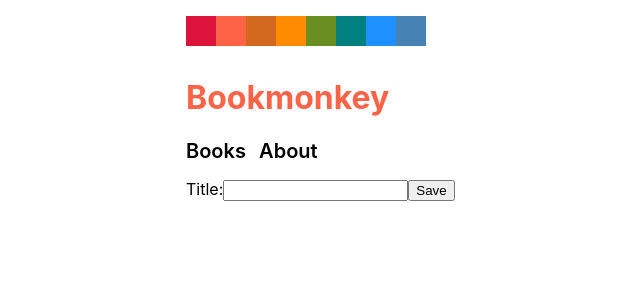
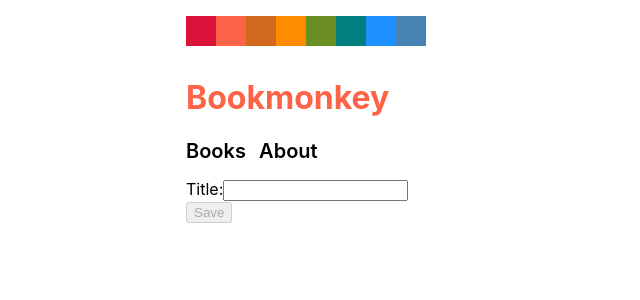
Before and after one commit to gabrielheinrich/react-typescript-workshop, a React (Create React App) app: page /books/1/edit in a window 1280 px wide. Shown: the top 300 px of the page, without its empty margins (154-794 px from the left). Built offline with nearby package versions, Linux system fonts and the light colour scheme; no server answers.

Commit message:
19 Add form validation

```diff
--- a/src/screens/BookEditScreen/BookEditScreen.tsx
+++ b/src/screens/BookEditScreen/BookEditScreen.tsx
@@ -18,14 +18,23 @@ export const BookEditScreen = () => {
     }
   }, [book]);
 
+  const titleError =
+    title.length < 5 ? "The title must be at least 5 characters long" : "";
+  const [titleWasTouched, setTitleWasTouched] = useState(false);
+
   const onSubmit = (event: FormEvent) => {
     event.preventDefault();
 
-    console.log(title);
+    if (titleError) {
+      return;
+    }
+
+    alert(title);
   };
 
   return (
-    <form onSubmit={onSubmit}>
+    <form onSubmit={onSubmit} noValidate>
+      <div>
         <label htmlFor="title">Title:</label>
         <input
           type="text"
@@ -35,9 +44,14 @@ export const BookEditScreen = () => {
           onChange={(event: ChangeEvent<HTMLInputElement>) =>
             setTitle(event.target.value)
           }
+          onBlur={() => setTitleWasTouched(true)}
         ></input>
+        {titleWasTouched && titleError && <p>{titleError}</p>}
+      </div>
 
-      <button type="submit">Save</button>
+      <button type="submit" disabled={Boolean(titleError)}>
+        Save
+      </button>
     </form>
   );
 };
```
Also changed, not shown: 1 other file (tests, documents, lock files or other folders). Lines whose indentation alone changed are shown as unchanged.
